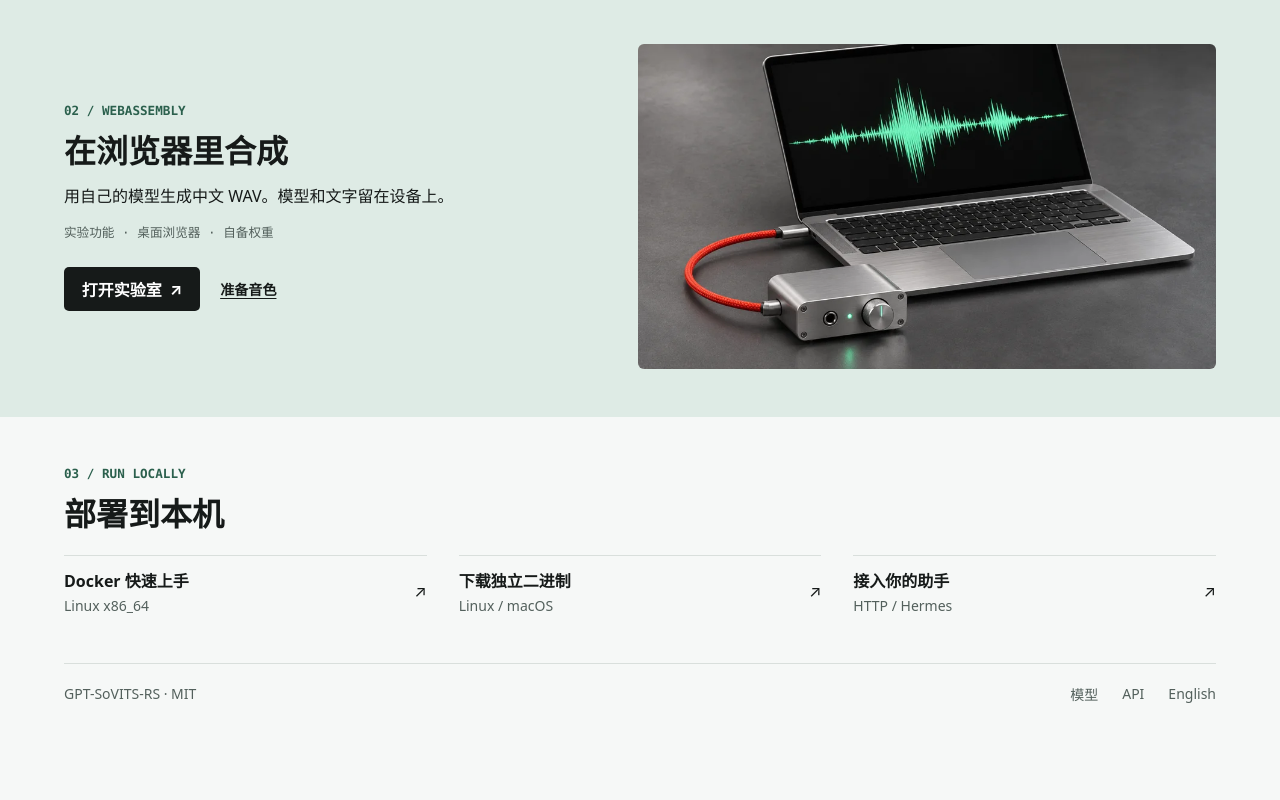
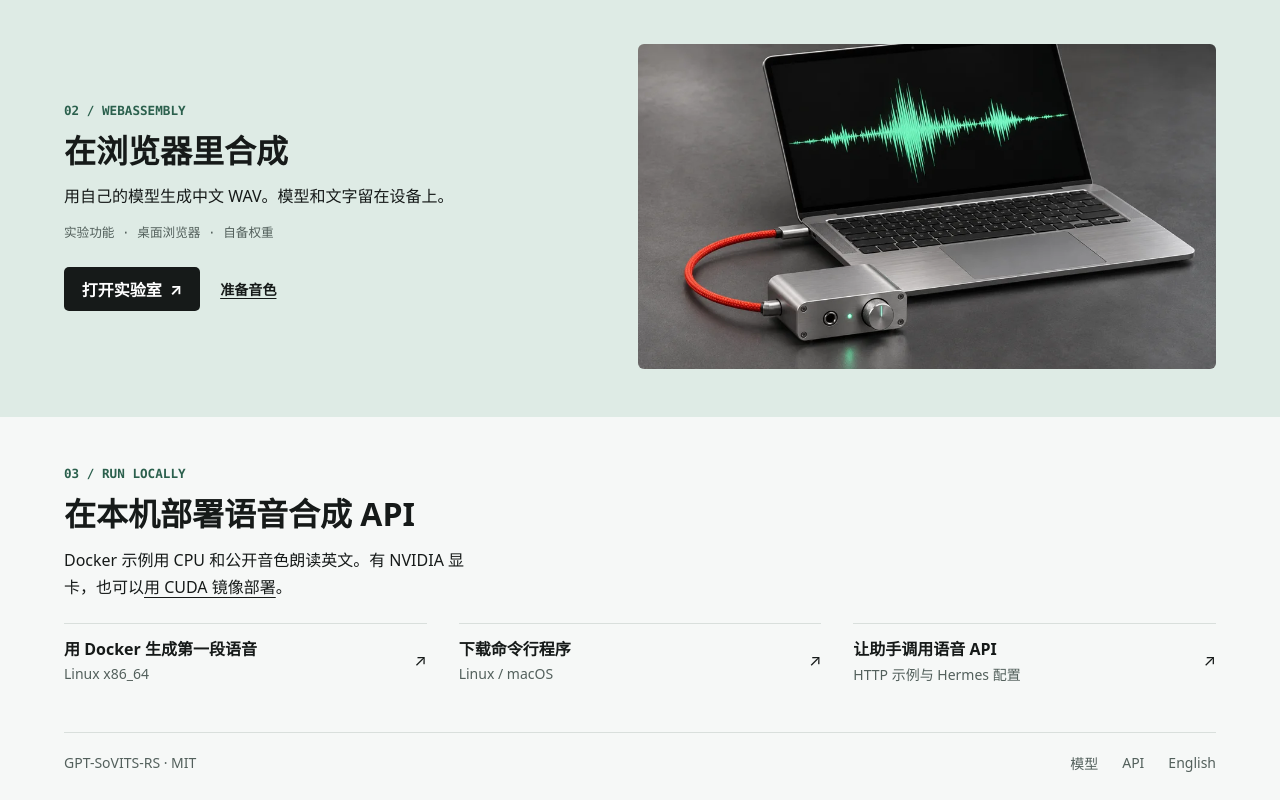
Before and after one commit to ricardomlee/gpt-sovits-rs, a plain HTML site: page site/index.html in a window 1280 px wide. Shown: the part 963-1763 px from the top of the page. Before the commit the page ends 1694 px from the top, so only its background shows below. Drawn offline with Linux system fonts and the light colour scheme; files whose address does not match are found by name.

Commit message:
Describe the speech demo and deployment guides in terms readers search for (#55)
Co-authored-by: OpenAI Codex <codex@openai.com>

```diff
--- a/site/index.html
+++ b/site/index.html
@@ -3,9 +3,9 @@
 <head>
   <meta charset="utf-8">
   <meta name="viewport" content="width=device-width, initial-scale=1">
-  <meta name="description" content="GPT-SoVITS-RS：用 Rust 在本机合成语音。试听 Sun 音色，试用浏览器实验，或部署到自己的电脑。">
+  <meta name="description" content="用 GPT-SoVITS 的 Rust 版本在本机朗读中文和英文。试听 Sun 的声音，再用 Docker 部署自己的语音合成 API，无需安装 Python。">
   <meta name="color-scheme" content="light">
-  <title>GPT-SoVITS-RS | 本地语音合成</title>
+  <title>GPT-SoVITS-RS：本地语音合成与声音克隆</title>
   <link rel="stylesheet" href="styles.css">
 </head>
 <body>
@@ -15,7 +15,7 @@
       <a class="wordmark" href="./"><span aria-hidden="true"></span>GPT-SoVITS-RS</a>
       <div class="nav-links">
         <a href="#samples">试听</a>
-        <a href="lab/">实验室</a>
+        <a href="#deploy">部署</a>
         <a href="https://github.com/ricardomlee/gpt-sovits-rs">GitHub</a>
       </div>
     </nav>
@@ -27,7 +27,7 @@
       <div class="wrap hero-content">
         <p class="eyebrow"><span aria-hidden="true"></span> RUST VOICE ENGINE</p>
         <h1 id="title">GPT-SoVITS-RS</h1>
-        <p class="lead">用 Rust 在本机合成语音。<br>把 GPT-SoVITS 音色接入你的助手。</p>
+        <p class="lead">给它一段录音和对应的文字，<br>就能用这个音色朗读中文或英文。</p>
         <div class="actions">
           <a class="button primary" href="#samples">试听 Sun</a>
           <a class="button outline" href="lab/">浏览器实验</a>
@@ -75,14 +75,15 @@
       </div>
     </section>
 
-    <section class="band deploy" aria-labelledby="deploy-title">
+    <section id="deploy" class="band deploy" aria-labelledby="deploy-title">
       <div class="wrap">
         <p class="eyebrow">03 / RUN LOCALLY</p>
-        <h2 id="deploy-title">部署到本机</h2>
+        <h2 id="deploy-title">在本机部署语音合成 API</h2>
+        <p class="section-copy">Docker 示例用 CPU 和公开音色朗读英文。有 NVIDIA 显卡，也可以<a href="https://github.com/ricardomlee/gpt-sovits-rs/blob/master/docs/DEPLOYMENT.md#cuda">用 CUDA 镜像部署</a>。</p>
         <div class="deploy-links">
-          <a href="https://github.com/ricardomlee/gpt-sovits-rs/blob/master/docs/FIRST_RUN.zh-CN.md"><strong>Docker 快速上手</strong><span>Linux x86_64</span><span aria-hidden="true">↗</span></a>
-          <a href="https://github.com/ricardomlee/gpt-sovits-rs/releases/latest"><strong>下载独立二进制</strong><span>Linux / macOS</span><span aria-hidden="true">↗</span></a>
-          <a href="https://github.com/ricardomlee/gpt-sovits-rs/blob/master/docs/AGENT_INTEGRATION.md"><strong>接入你的助手</strong><span>HTTP / Hermes</span><span aria-hidden="true">↗</span></a>
+          <a href="https://github.com/ricardomlee/gpt-sovits-rs/blob/master/docs/FIRST_RUN.zh-CN.md"><strong>用 Docker 生成第一段语音</strong><span>Linux x86_64</span><span aria-hidden="true">↗</span></a>
+          <a href="https://github.com/ricardomlee/gpt-sovits-rs/releases/latest"><strong>下载命令行程序</strong><span>Linux / macOS</span><span aria-hidden="true">↗</span></a>
+          <a href="https://github.com/ricardomlee/gpt-sovits-rs/blob/master/docs/AGENT_INTEGRATION.md"><strong>让助手调用语音 API</strong><span>HTTP 示例与 Hermes 配置</span><span aria-hidden="true">↗</span></a>
         </div>
       </div>
     </section>
```
Also changed, not shown: experiments/wasm-sovits/web/index.html (+3 -2 lines), 5 other files.
